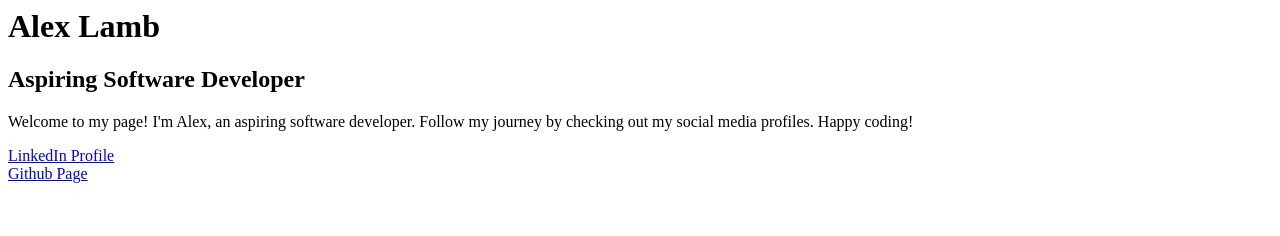
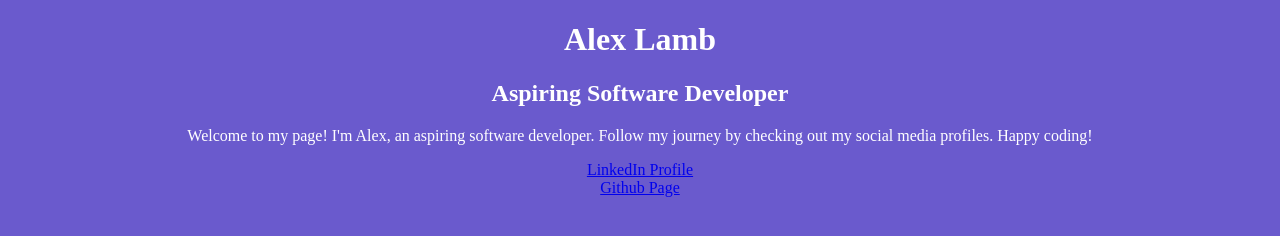
Before and after one commit to LambAE92/linktree_profile, a plain HTML site: page index.html in a window 1280 px wide. Drawn offline with Linux system fonts and the light colour scheme.

Commit message:
Part 2 of the linktree profile project

```diff
--- a/index.html
+++ b/index.html
@@ -1,6 +1,17 @@
-<h1>Alex Lamb</h1>
-<h2>Aspiring Software Developer</h2>
-<p>Welcome to my page! I'm Alex, an aspiring software developer. Follow my journey by checking out my social media profiles. Happy coding!</p>
-<a href="https://linkedin.com/alex-lamb-mja">LinkedIn Profile</a>
-<br>
-<a href="https://github.com/LambAE92">Github Page</a>
+<!DOCTYPE html>
+<html lang="en">
+<head>
+    <meta charset="UTF-8">
+    <meta name="viewport" content="width=device-width, initial-scale=1.0">
+    <link href="style.css" rel="stylesheet">
+    <title>Document</title>
+</head>
+<body>
+    <h1>Alex Lamb</h1>
+    <h2>Aspiring Software Developer</h2>
+    <p>Welcome to my page! I'm Alex, an aspiring software developer. Follow my journey by checking out my social media profiles. Happy coding!</p>
+    <a href="https://www.linkedin.com/in/alex-lamb-mja">LinkedIn Profile</a>
+    <br>
+    <a href="https://www.github.com/LambAE92">Github Page</a>
+</body>
+</html>
--- /dev/null
+++ b/style.css
@@ -0,0 +1,5 @@
+body{
+    text-align: center;
+    background-color: slateblue;
+    color: white;
+  }
```
